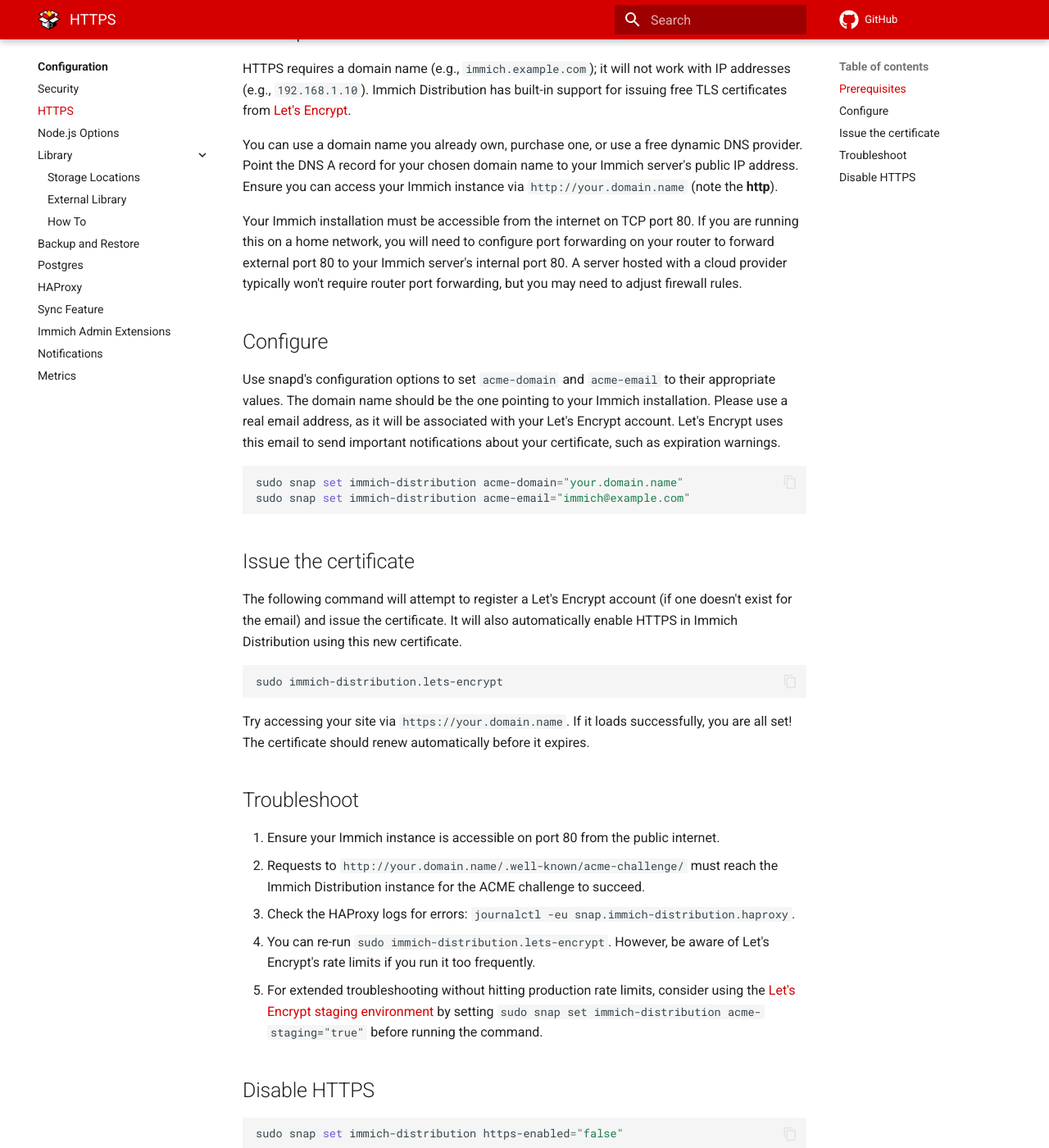
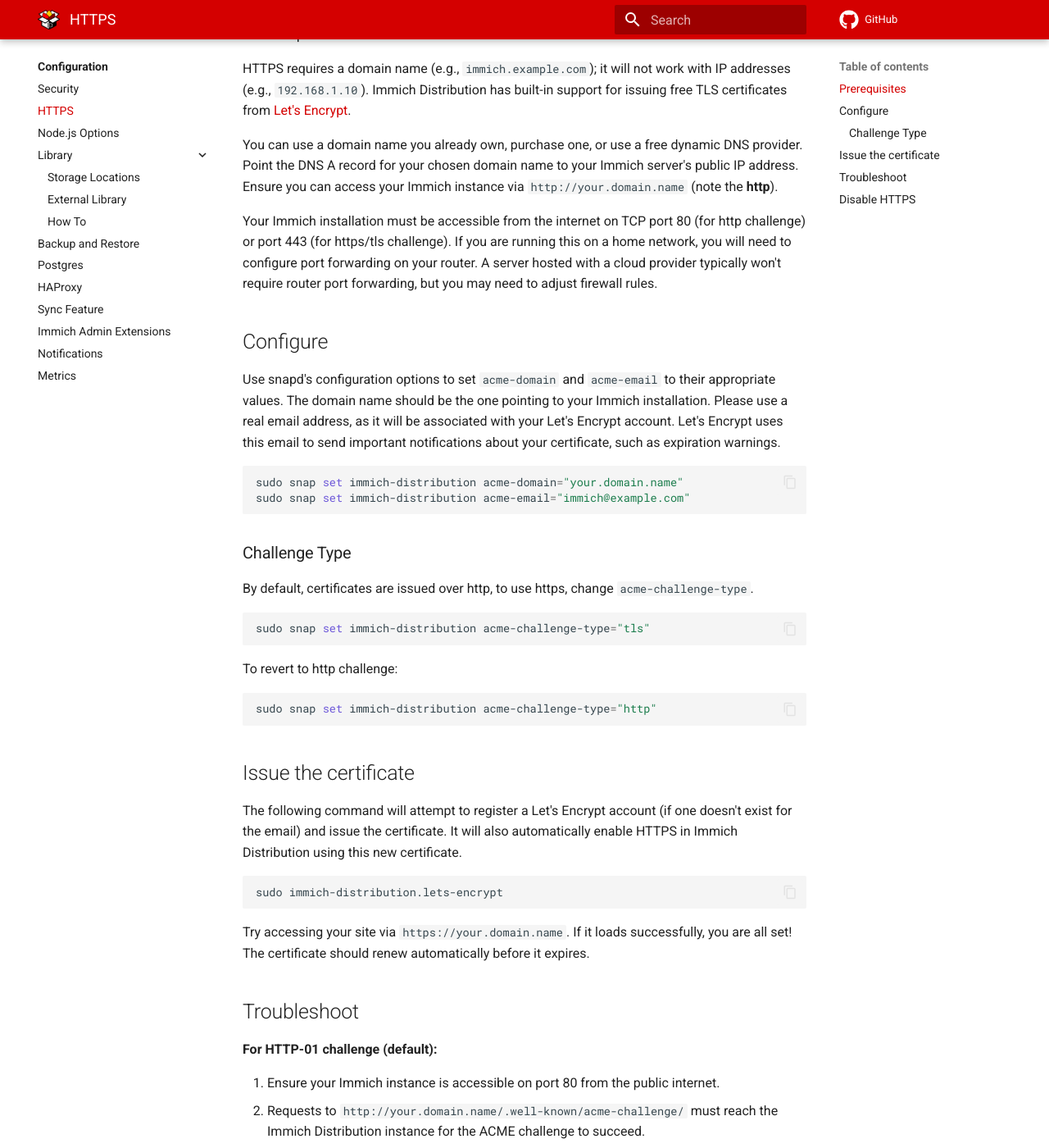
Before and after one commit to nsg/immich-distribution, an MkDocs documentation site: the page built from docs/docs/configuration/https.md, in a window 1280 px wide and 1400 px high, scrolled down 350 px. Shown: the whole window at 82% size. Built offline with MkDocs 1.6.1 and Material for MkDocs 9.7.7, drawn with Linux system fonts in a browser that asks for light colours; comment, search, counter and statistics services are not loaded; some of the changed text lies outside the part shown.

Commit message:
Document challenge type setting

````diff
--- a/docs/docs/configuration/https.md
+++ b/docs/docs/configuration/https.md
@@ -8,7 +8,7 @@
 
 You can use a domain name you already own, purchase one, or use a free dynamic DNS provider. Point the DNS A record for your chosen domain name to your Immich server's public IP address. Ensure you can access your Immich instance via `http://your.domain.name` (note the **http**).
 
-Your Immich installation must be accessible from the internet on TCP port 80. If you are running this on a home network, you will need to configure port forwarding on your router to forward external port 80 to your Immich server's internal port 80. A server hosted with a cloud provider typically won't require router port forwarding, but you may need to adjust firewall rules.
+Your Immich installation must be accessible from the internet on TCP port 80 (for http challenge) or port 443 (for https/tls challenge). If you are running this on a home network, you will need to configure port forwarding on your router. A server hosted with a cloud provider typically won't require router port forwarding, but you may need to adjust firewall rules.
 
 ## Configure
 
@@ -17,6 +17,20 @@
 ```sh
 sudo snap set immich-distribution acme-domain="your.domain.name"
 sudo snap set immich-distribution acme-email="immich@example.com"
+```
+
+### Challenge Type
+
+By default, certificates are issued over http, to use https, change `acme-challenge-type`.
+
+```sh
+sudo snap set immich-distribution acme-challenge-type="tls"
+```
+
+To revert to http challenge:
+
+```sh
+sudo snap set immich-distribution acme-challenge-type="http"
 ```
 
 ## Issue the certificate
@@ -31,8 +45,18 @@
 
 ## Troubleshoot
 
+**For HTTP-01 challenge (default):**
+
 1. Ensure your Immich instance is accessible on port 80 from the public internet.
 2. Requests to `http://your.domain.name/.well-known/acme-challenge/` must reach the Immich Distribution instance for the ACME challenge to succeed.
+
+**For TLS-ALPN-01 challenge:**
+
+1. Ensure your Immich instance is accessible on port 443 from the public internet.
+2. Requests to `https://your.domain.name/.well-known/acme-challenge/` must reach the Immich Distribution instance for the ACME challenge to succeed. No HTTP access required.
+
+**General troubleshooting:**
+
 3. Check the HAProxy logs for errors: `journalctl -eu snap.immich-distribution.haproxy`.
 4. You can re-run `sudo immich-distribution.lets-encrypt`. However, be aware of Let's Encrypt's rate limits if you run it too frequently.
 5. For extended troubleshooting without hitting production rate limits, consider using the [Let's Encrypt staging environment](https://letsencrypt.org/docs/staging-environment/) by setting `sudo snap set immich-distribution acme-staging="true"` before running the command.
````
